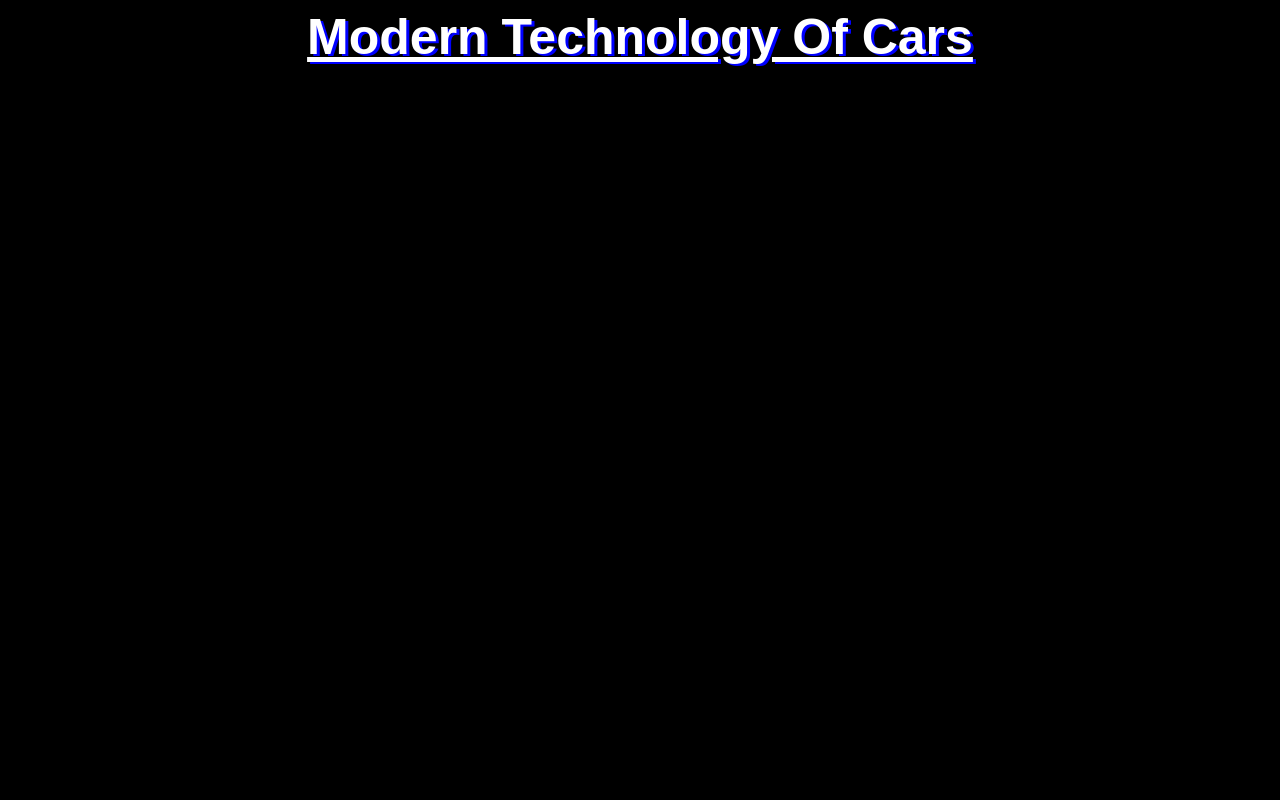
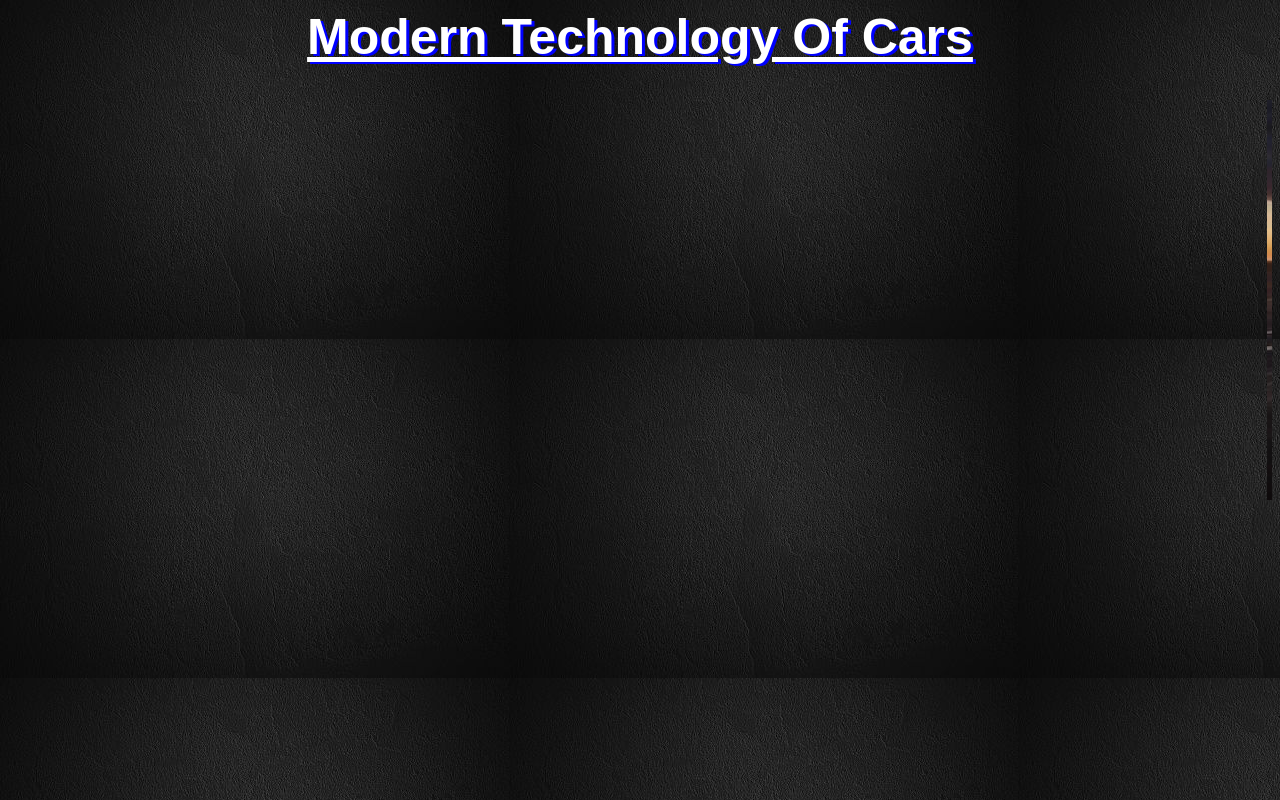
Before and after one commit to Project-modern-cars/project-modern-cars.github.io, a plain HTML site: page index.html in a window 1280 px wide. Drawn offline with Linux system fonts and the light colour scheme.

Commit message:
Update index.html

```diff
--- a/index.html
+++ b/index.html
@@ -7,7 +7,7 @@
        text-decoration:underline;}
     body{
       font-family: Arial;
-      background-color:black;
+      background-image:url("background image.jpg");
       color:white;}
   </style>
  </head>
```
